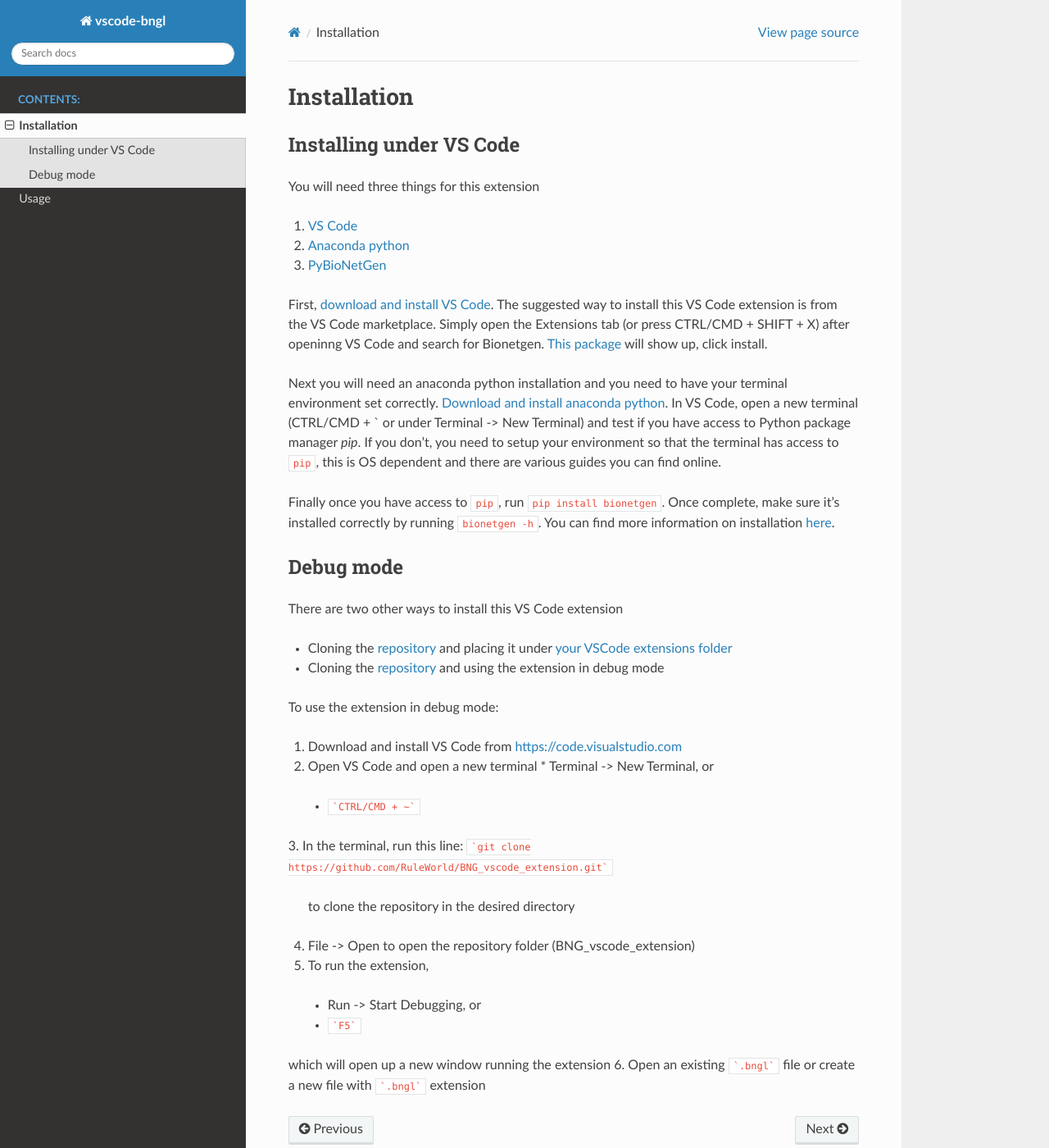
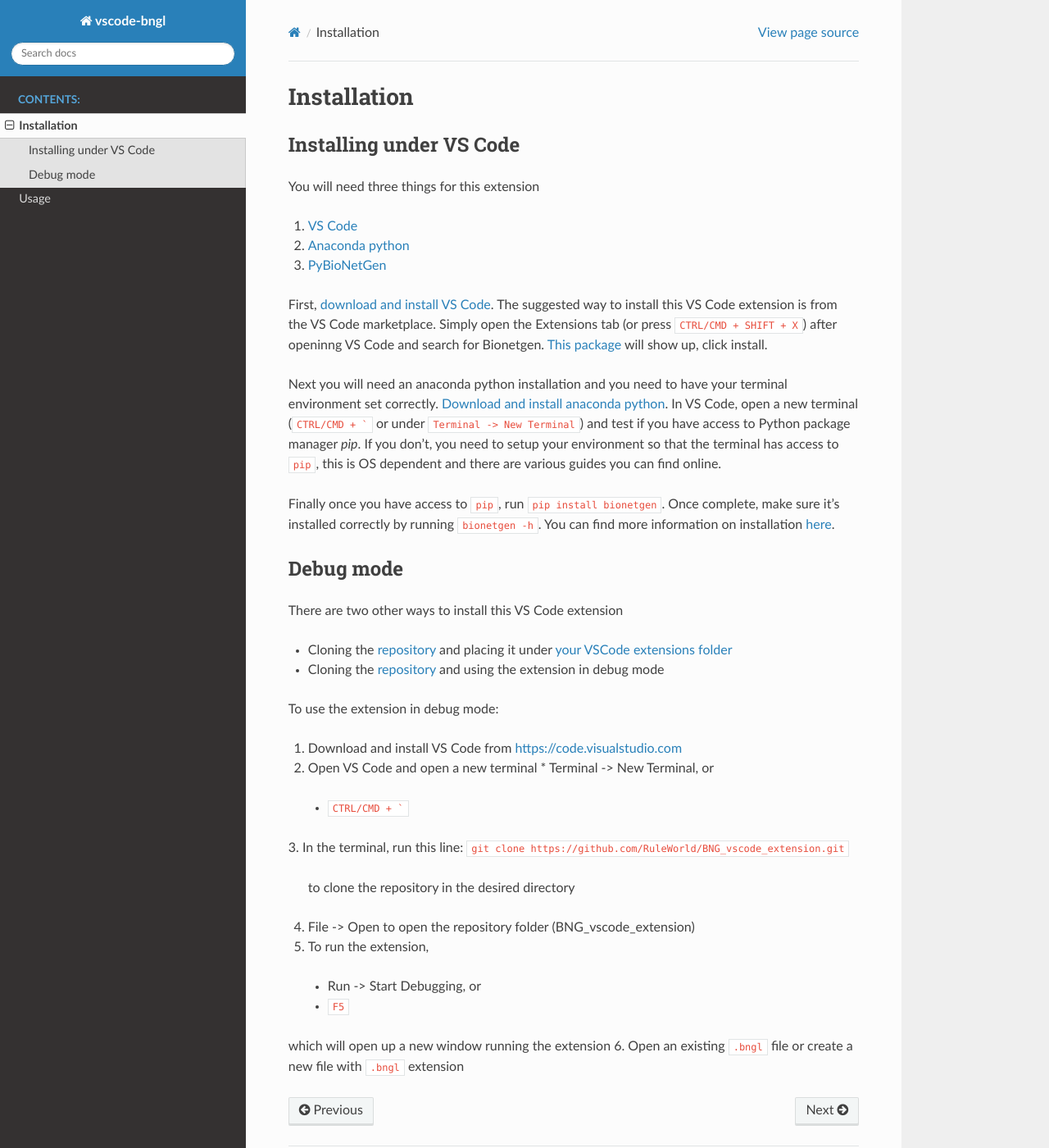
Before and after one commit to RuleWorld/BNG_vscode_extension, a Sphinx documentation site: the page built from docs/source/install.rst, in a window 1280 px wide and 1400 px high. Shown: the whole window at 82% size. Built offline with Sphinx 7.4.7 and the Read the Docs theme 2.0.0, drawn with Linux system fonts in a browser that asks for light colours.

Commit message:
Small markdown syntax fixes

````diff
--- a/docs/source/install.rst
+++ b/docs/source/install.rst
@@ -14,12 +14,12 @@
 3. `PyBioNetGen <https://pybionetgen.readthedocs.io/en/latest/>`_
 
 First, `download and install VS Code <https://code.visualstudio.com>`_. The suggested way to install this VS Code extension is
-from the VS Code marketplace. Simply open the Extensions tab (or press CTRL/CMD + SHIFT + X) after openinng VS Code and search
+from the VS Code marketplace. Simply open the Extensions tab (or press ``CTRL/CMD + SHIFT + X``) after openinng VS Code and search
 for Bionetgen. `This package <https://marketplace.visualstudio.com/items?itemName=als251.bngl>`_ will show up, click install.
 
 Next you will need an anaconda python installation and you need to have your terminal environment set correctly.
 `Download and install anaconda python <https://docs.anaconda.com/anaconda/install/index.html>`_. In VS Code, open a new terminal
-(CTRL/CMD + ` or under Terminal -> New Terminal) and test if you have access to Python package manager `pip`. If you don't,
+(``CTRL/CMD + ``` or under ``Terminal -> New Terminal``) and test if you have access to Python package manager `pip`. If you don't,
 you need to setup your environment so that the terminal has access to ``pip``, this is OS dependent and there are various guides
 you can find online.
 
@@ -39,13 +39,13 @@
 1.	Download and install VS Code from https://code.visualstudio.com
 2.	Open VS Code and open a new terminal
 	* Terminal -> New Terminal, or
-    * ```CTRL/CMD + ~```
+    * ``CTRL/CMD + ```
 3.	In the terminal, run this line:
-```git clone https://github.com/RuleWorld/BNG_vscode_extension.git```
+``git clone https://github.com/RuleWorld/BNG_vscode_extension.git``
 	to clone the repository in the desired directory
 4.	File -> Open to open the repository folder (BNG_vscode_extension)
 5.	To run the extension,
     * Run -> Start Debugging, or
-    * ```F5```
+    * ``F5``
 which will open up a new window running the extension
-6.	Open an existing ```.bngl``` file or create a new file with ```.bngl``` extension
+6.	Open an existing ``.bngl`` file or create a new file with ``.bngl`` extension
````
